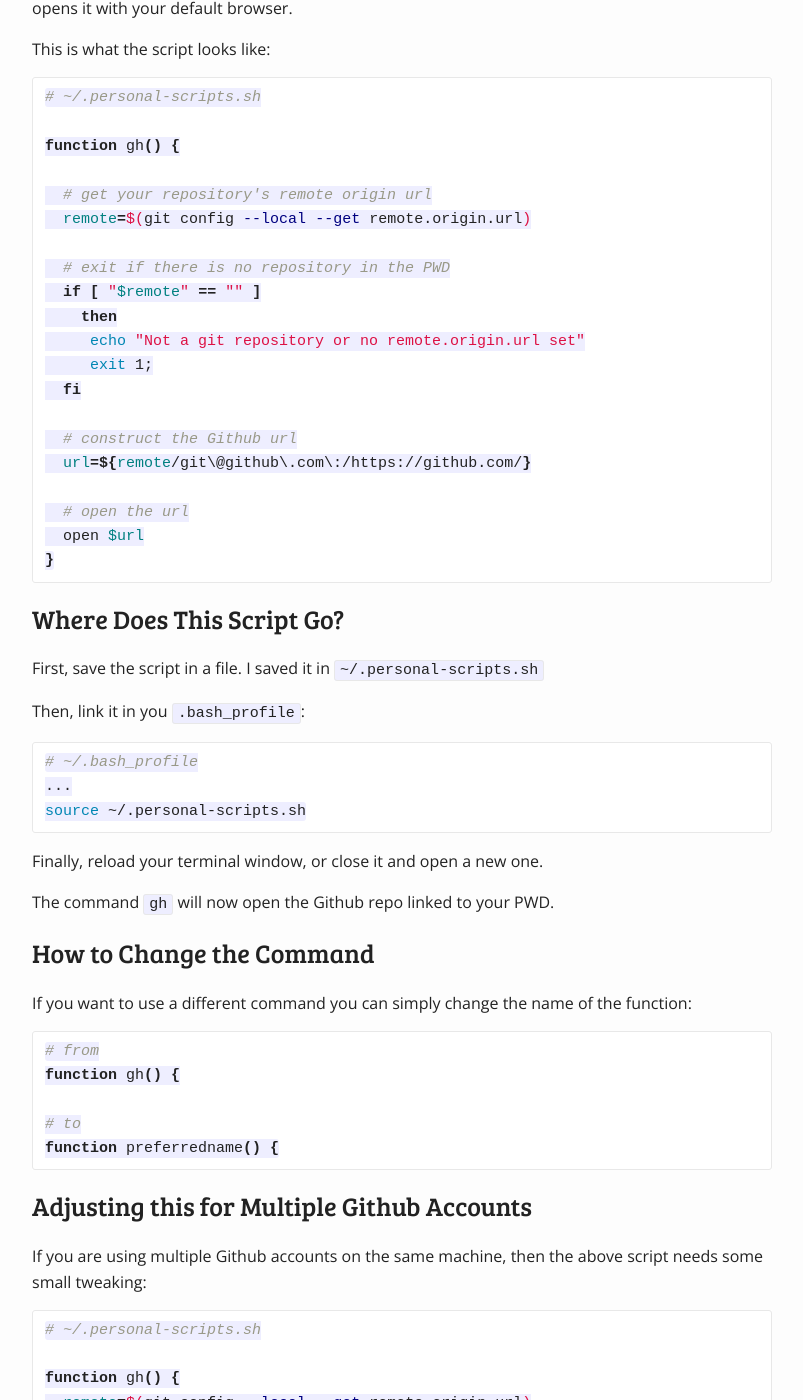
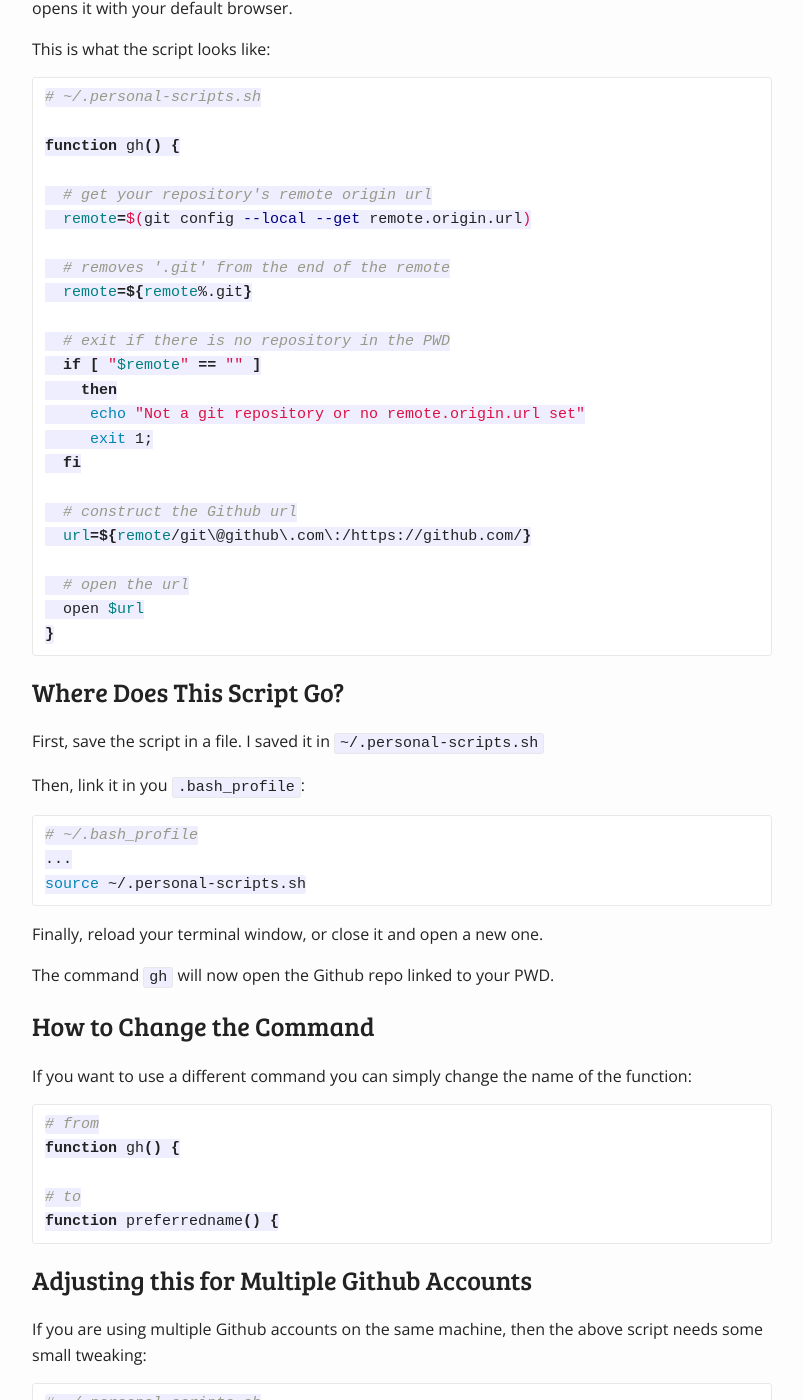
Before and after one commit to gbanis/gbanis.github.io, a Jekyll site: the page built from _posts/2015-06-16-open-github-repo-page-terminal.md, in a window 1280 px wide and 1400 px high, scrolled down 810 px. Shown: the whole window, without its empty margins (238-1041 px from the left). Built offline with Jekyll 4.4.1, drawn with Linux system fonts in a browser that asks for light colours; nearby versions of some CDN libraries; Markdown is read by kramdown in place of the engine named in the settings; some of the changed text lies outside the part shown.

Commit message:
Remove .git from remote

```diff
--- a/_posts/2015-06-16-open-github-repo-page-terminal.md
+++ b/_posts/2015-06-16-open-github-repo-page-terminal.md
@@ -29,6 +29,9 @@ function gh() {
 
   # get your repository's remote origin url
   remote=$(git config --local --get remote.origin.url)
+
+  # removes '.git' from the end of the remote
+  remote=${remote%.git}
 
   # exit if there is no repository in the PWD
   if [ "$remote" == "" ]
@@ -82,6 +85,7 @@ If you are using multiple Github accounts on the same machine, then the above sc
 
 function gh() {
   remote=$(git config --local --get remote.origin.url)
+  remote=${remote%.git}
   if [ "$remote" == "" ]
     then
      echo "Not a git repository or no remote.origin.url set"
```
